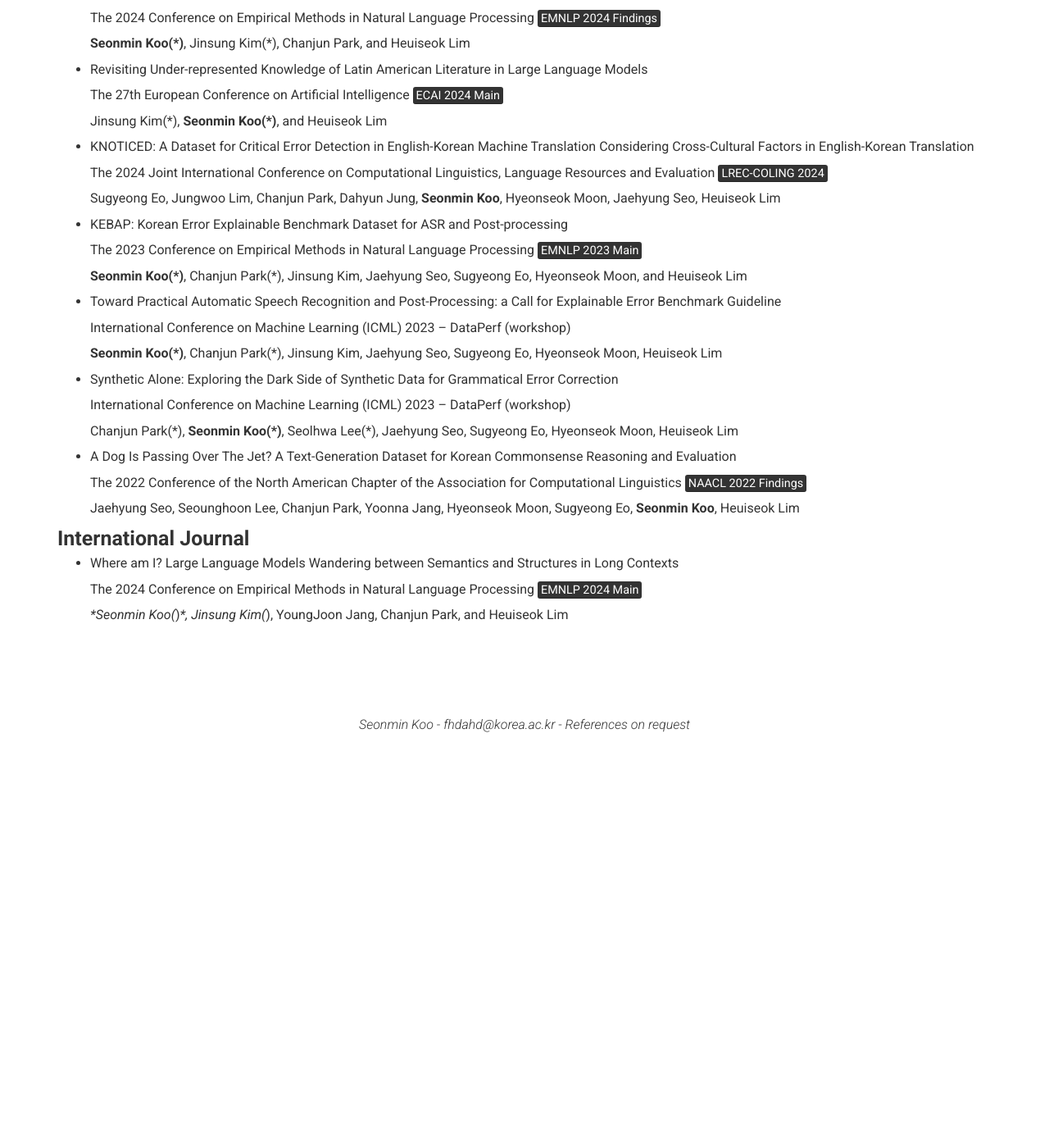
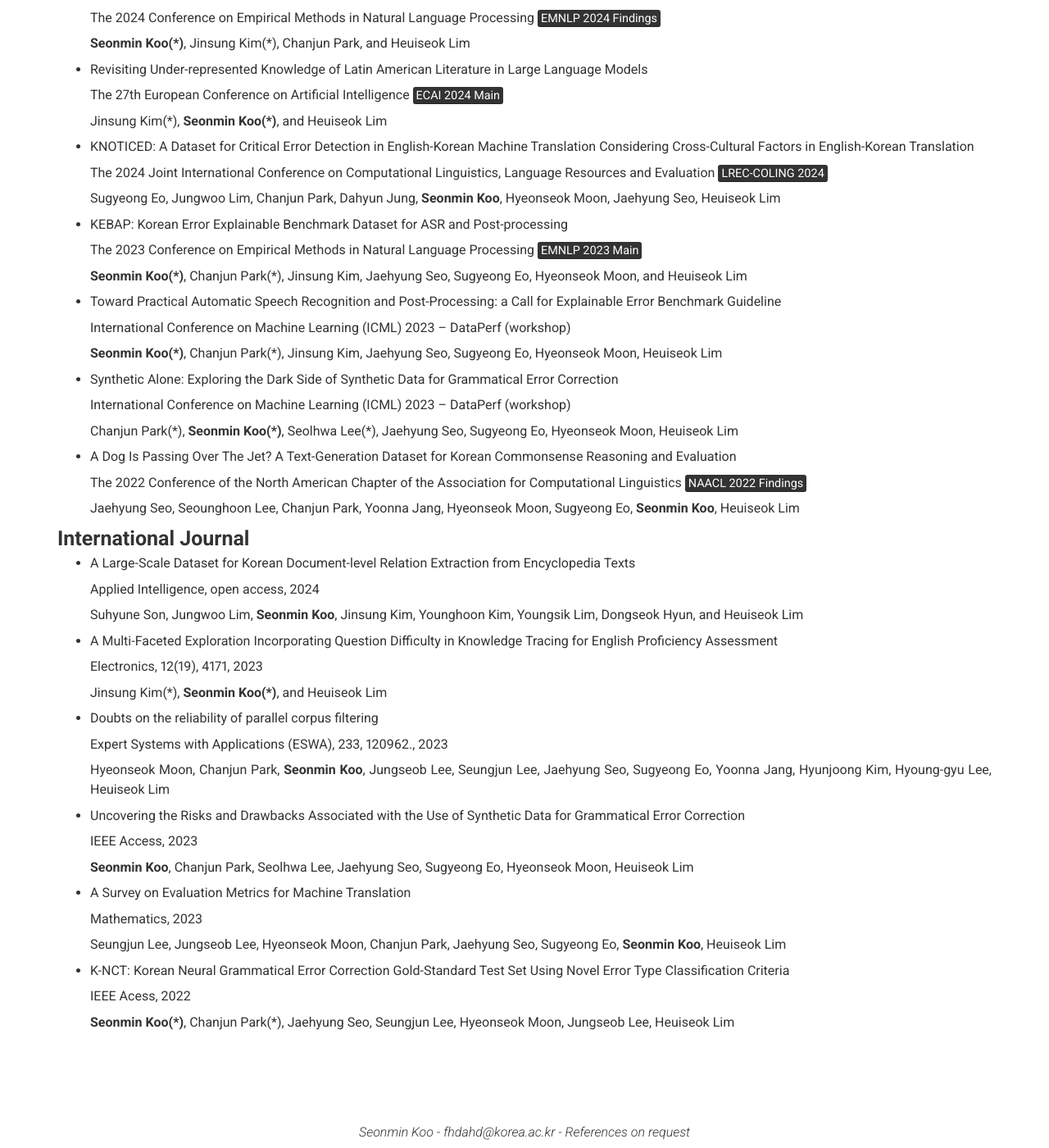
Before and after one commit to seonminkoo/seonminkoo.github.io, a Jekyll site: the page built from index.md, in a window 1280 px wide and 1400 px high, scrolled down 1732 px. Shown: the whole window at 82% size. Built offline with Jekyll 4.4.1, drawn with Linux system fonts in a browser that asks for light colours; nearby versions of some CDN libraries; before the commit the page ends 2636 px from its top, so only the background shows below that.

Commit message:
Update _config.yml

```diff
--- a/_config.yml
+++ b/_config.yml
@@ -147,11 +147,43 @@ content:
           Jaehyung Seo, Seounghoon Lee, Chanjun Park, Yoonna Jang, Hyeonseok Moon, Sugyeong Eo, **Seonmin Koo**, Heuiseok Lim
 
       #### **International Journal**
-        - Where am I? Large Language Models Wandering between Semantics and Structures in Long Contexts
+        - A Large-Scale Dataset for Korean Document-level Relation Extraction from Encyclopedia Texts
 
-          The 2024 Conference on Empirical Methods in Natural Language Processing <mark>EMNLP 2024 Main</mark>
+          Applied Intelligence, open access, 2024
 
-          **Seonmin Koo(*)**, Jinsung Kim(*), YoungJoon Jang, Chanjun Park, and Heuiseok Lim
+          Suhyune Son, Jungwoo Lim, **Seonmin Koo**, Jinsung Kim, Younghoon Kim, Youngsik Lim, Dongseok Hyun, and Heuiseok Lim
+
+        - A Multi-Faceted Exploration Incorporating Question Difficulty in Knowledge Tracing for English Proficiency Assessment
+
+          Electronics, 12(19), 4171, 2023
+
+          Jinsung Kim(\*), **Seonmin Koo(\*)**, and Heuiseok Lim
+
+        - Doubts on the reliability of parallel corpus filtering
+
+          Expert Systems with Applications (ESWA), 233, 120962., 2023
+
+          Hyeonseok Moon, Chanjun Park, **Seonmin Koo**, Jungseob Lee, Seungjun Lee, Jaehyung Seo, Sugyeong Eo, Yoonna Jang, Hyunjoong Kim, Hyoung-gyu Lee, Heuiseok Lim
+
+
+        - Uncovering the Risks and Drawbacks Associated with the Use of Synthetic Data for Grammatical Error Correction
+
+          IEEE Access, 2023
+
+          **Seonmin Koo**, Chanjun Park, Seolhwa Lee, Jaehyung Seo, Sugyeong Eo, Hyeonseok Moon, Heuiseok Lim
+
+        - A Survey on Evaluation Metrics for Machine Translation
+
+          Mathematics, 2023
+
+          Seungjun Lee, Jungseob Lee, Hyeonseok Moon, Chanjun Park, Jaehyung Seo, Sugyeong Eo, **Seonmin Koo**, Heuiseok Lim
+
+        - K-NCT: Korean Neural Grammatical Error Correction Gold-Standard Test Set Using Novel Error Type Classification Criteria
+
+          IEEE Acess, 2022
+
+          **Seonmin Koo(\*)**, Chanjun Park(*), Jaehyung Seo, Seungjun Lee, Hyeonseok Moon, Jungseob Lee, Heuiseok Lim
+
 
   # - title: Projects # Title for the section
   #   layout: list # Type of content section (list/text)
```
